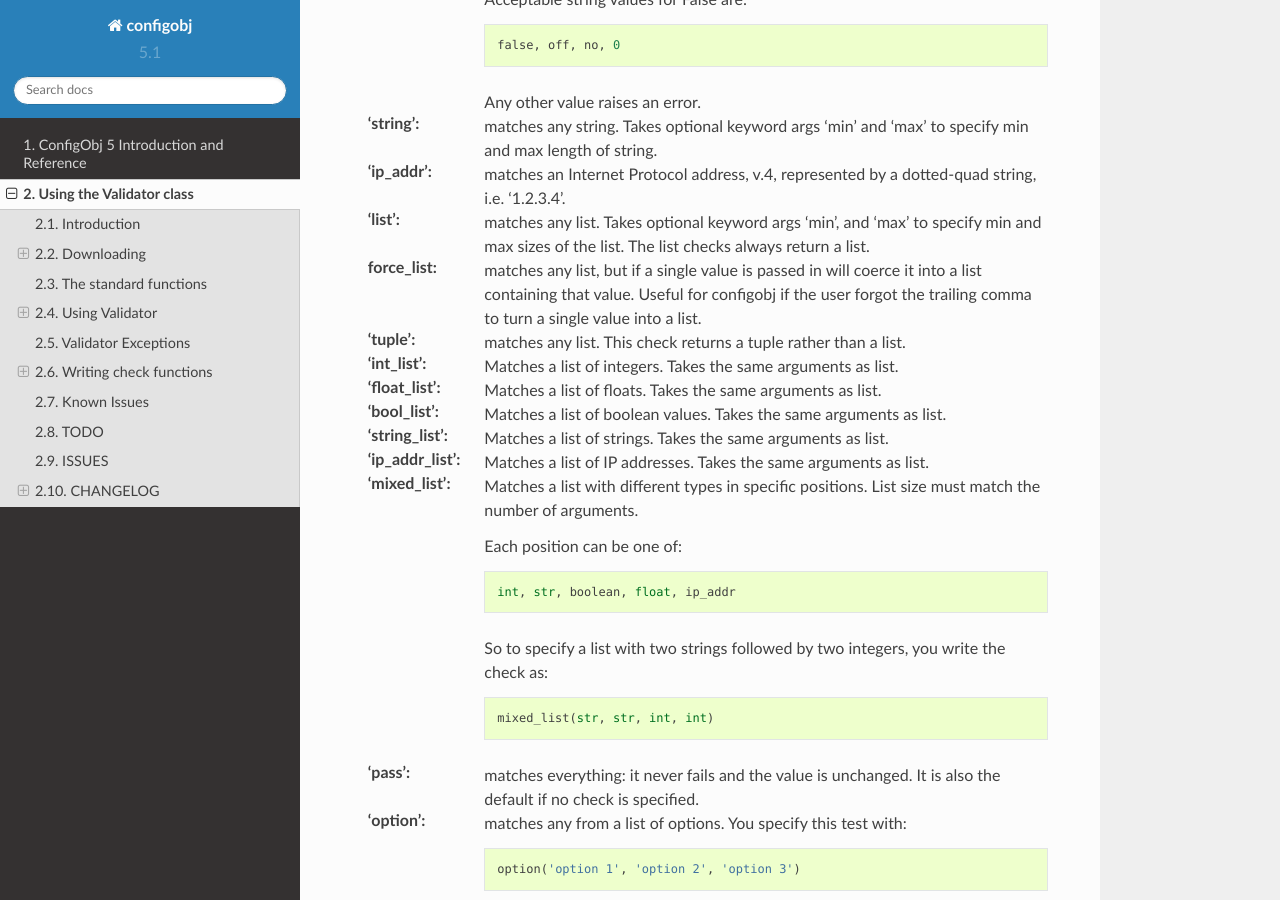
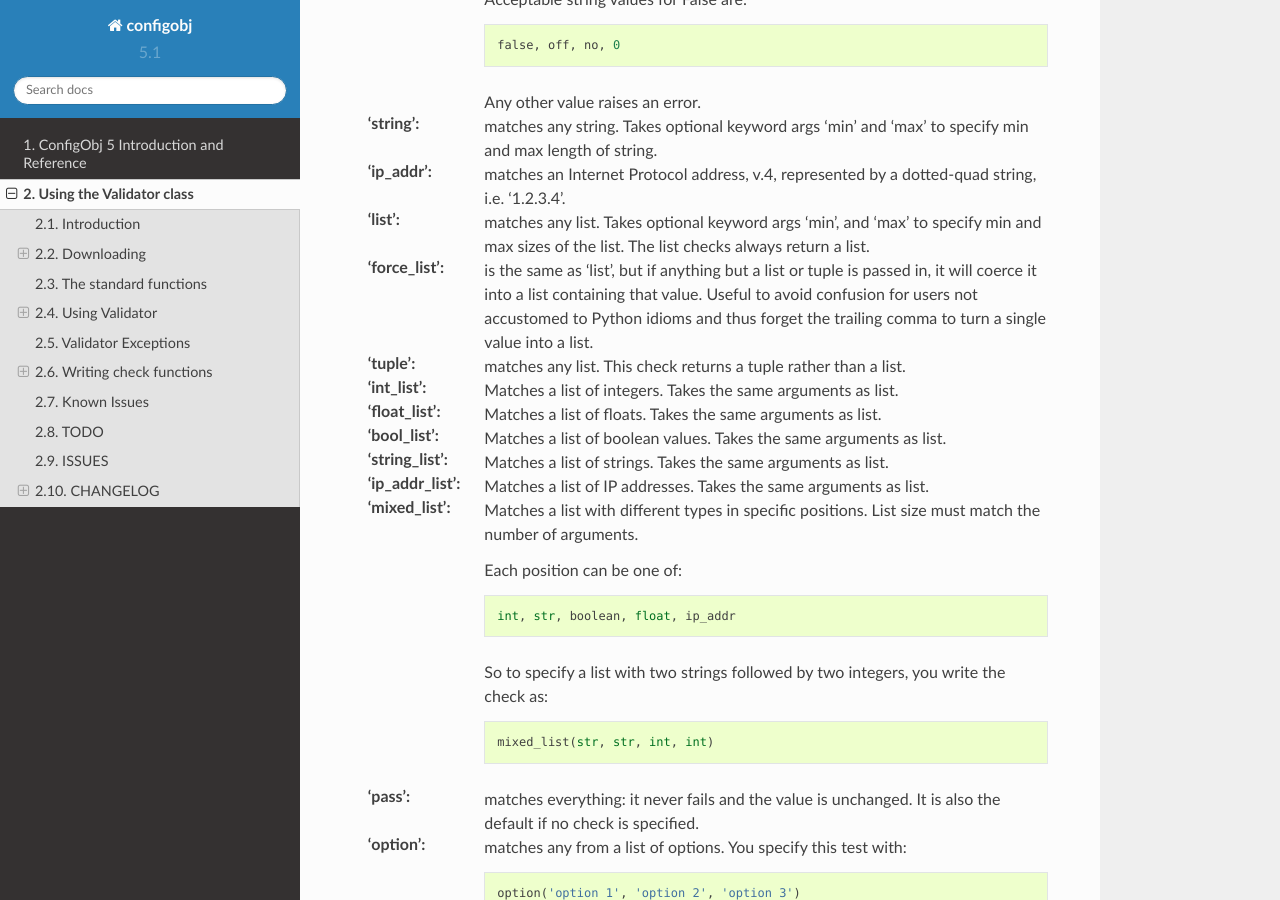
Before and after one commit to DiffSK/configobj, a Sphinx documentation site: the page built from docs/validate.rst, in a window 1280 px wide and 900 px high, scrolled down 2974 px. Built offline with Sphinx 7.4.7 and the Read the Docs theme 2.0.0, drawn with Linux system fonts in a browser that asks for light colours.

Commit message:
docs: mentioning force_list, and some more details on it (closes #112)

```diff
--- a/docs/configobj.rst
+++ b/docs/configobj.rst
@@ -919,7 +919,9 @@ or comma, then it should be surrounded by quotes. Quotes are not necessary if
 whitespace is surrounded by non-whitespace.
 
 Values can also be lists. Lists are comma separated. You indicate a single
-member list by a trailing comma. An empty list is shown by a single comma::
+member list by a trailing comma, unless you have a config spec that uses ``force_list``,
+which implies an automatic conversion of scalar values to a single-element list.
+An empty list is shown by a single comma::
 
     keyword1 = value1, value2, value3
     keyword2 = value1, # a single member list
--- a/docs/validate.rst
+++ b/docs/validate.rst
@@ -122,10 +122,10 @@ The full set of standard checks are :
          specify min and max sizes of the list. The list checks always
          return a list.
 
-:force_list: matches any list, but if a single value is passed in will
-             coerce it into a list containing that value. Useful for
-             configobj if the user forgot the trailing comma to turn
-             a single value into a list.
+:'force_list': is the same as 'list', but if anything but a list or tuple is passed in,
+             it will coerce it into a list containing that value. Useful to avoid
+             confusion for users not accustomed to Python idioms and thus forget the
+             trailing comma to turn a single value into a list.
 
 :'tuple': matches any list. This check returns a tuple rather than a list.
 
```
